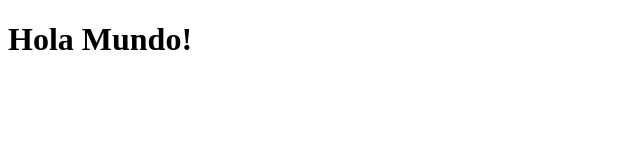
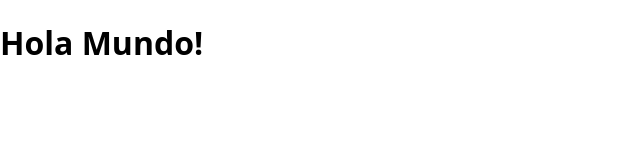
Before and after one commit to javandresmoreno/vue-cashflow-project, a Vue app: page / in a window 1280 px wide. Shown: the top 160 px of the page, without its empty margins (0-640 px from the left). Built offline with nearby package versions, Linux system fonts and the light colour scheme.

Commit message:
Agrega componente SplashScreen con Suspense

```diff
--- a/src/App.vue
+++ b/src/App.vue
@@ -1,16 +1,43 @@
 <template>
-  <HomeComponent />
+  <Suspense>
+    <template #default>
+      <HomeComponent />
+    </template>
+    <template #fallback>
+      <SplashScreen />
+    </template>
+  </Suspense>
 </template>
 
 <script>
-import HomeComponent from "./components/HomeComponent.vue";
+import SplashScreen from "./components/SplashScreen.vue";
 
-  export default {
-    components: {
-      HomeComponent
-    }
+import { defineAsyncComponent } from "vue";
+
+export default {
+  components: {
+    SplashScreen,
+    HomeComponent: defineAsyncComponent(() =>
+      new Promise((resolve) => {
+        setTimeout(() => {
+            resolve(import("./components/HomeComponent.vue"));
+        }, 2500);
+      })
+    )
   }
+}
 </script>
 
 <style>
+  html,
+  body,
+  .app {
+    min-height: 100vh;
+    margin: 0;
+    font-family: 'system-ui', Helvetica, sans-serif;
+  }
+  * {
+    --brand-green: #04b500;
+    --brand-blue: #0689b0;
+  }
 </style>
--- /dev/null
+++ b/src/components/SplashScreen.vue
@@ -0,0 +1,24 @@
+<template>
+    <div class="splashscreen">
+        <img src="../assets/cashflow-icon.svg" alt="Logo Cashflow" />
+        <h1><span>Cash</span>Flow</h1>
+    </div>
+</template>
+
+<style scoped>
+.splashscreen {
+    display: flex;
+    justify-content: center;
+    align-items: center;
+    flex-direction: column;
+    height: 100vh;
+}
+
+h1 {
+    color: var(--brand-blue);
+}
+
+h1 span {
+    color: var(--brand-green);
+}
+</style>
```
